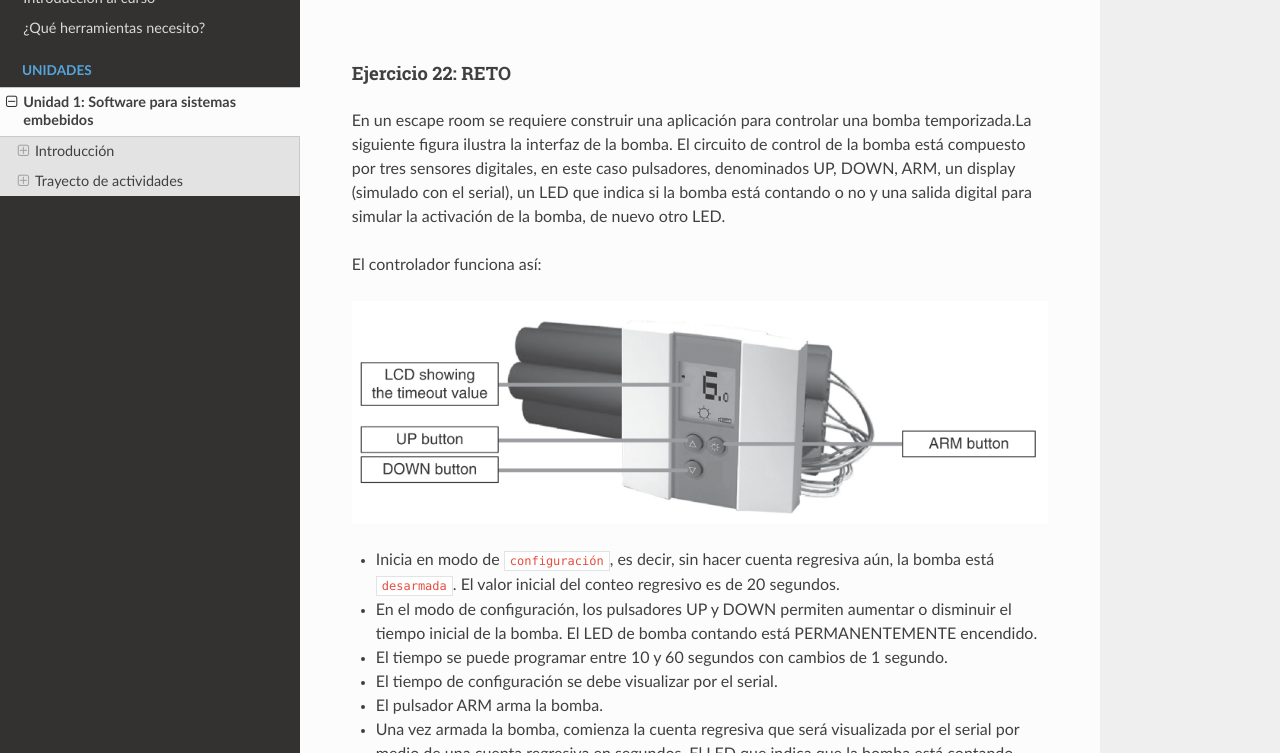
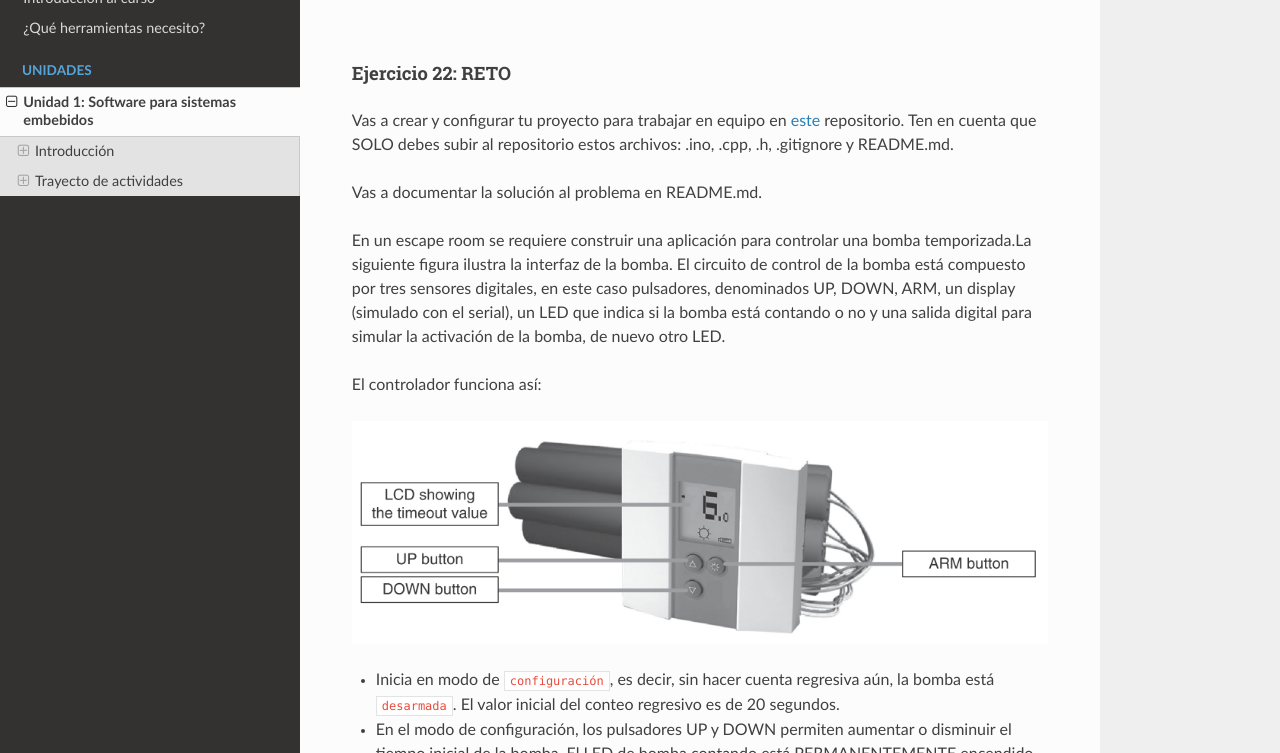
Before and after one commit to juanferfranco/SistemasFisicosInteractivos1, a Sphinx documentation site: the page built from docs/_unidad1/unidad1.rst, in a window 1280 px wide and 900 px high, scrolled down 24230 px, cut to the strip 147-900 px from the top of the window. Built offline with Sphinx 7.4.7 and the Read the Docs theme 2.0.0, drawn with Linux system fonts in a browser that asks for light colours; pages that are not in the unit, such as notebooks, are missing from menus.

Commit message:
add Github assigment to bomb challenge

```diff
--- a/docs/_unidad1/unidad1.rst
+++ b/docs/_unidad1/unidad1.rst
@@ -1144,6 +1144,12 @@ Verificación de los escenarios de prueba:
 Ejercicio 22: RETO
 ^^^^^^^^^^^^^^^^^^^^^^^^
 
+Vas a crear y configurar tu proyecto para trabajar en equipo
+en `este <https://classroom.github.com/a/DJ4VeJ3m>`__ repositorio. Ten
+en cuenta que SOLO debes subir al repositorio estos archivos: .ino, .cpp,
+.h, .gitignore y README.md.
+
+Vas a documentar la solución al problema en README.md.
 
 En un escape room se requiere construir una aplicación para controlar
 una bomba temporizada.La siguiente figura ilustra la interfaz de la bomba.
```
